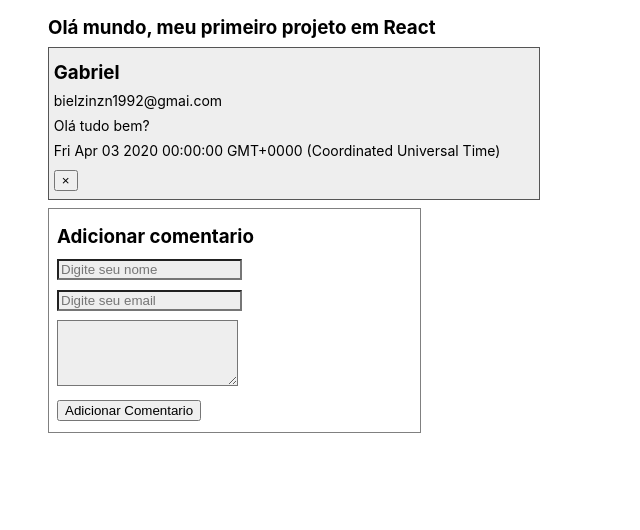
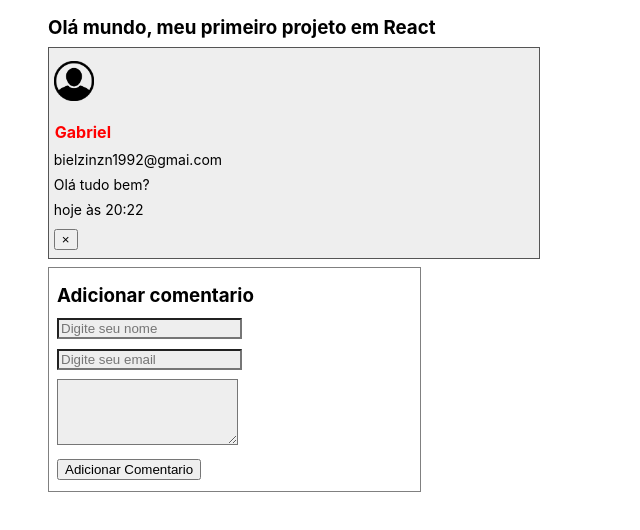
Before and after one commit to gabrielp1999/react-basico-ao-avancado, a React (Create React App) app in the folder secao-4/react-basico/: page / in a window 1280 px wide. Shown: the top 530 px of the page, without its empty margins (0-640 px from the left). Built offline with nearby package versions, Linux system fonts and the light colour scheme.

Commit message:
Instalando pacotes

```diff
--- a/secao-4/react-basico/package.json
+++ b/secao-4/react-basico/package.json
@@ -6,6 +6,7 @@
     "@testing-library/jest-dom": "^5.16.2",
     "@testing-library/react": "^12.1.3",
     "@testing-library/user-event": "^13.5.0",
+    "date-fns": "^2.28.0",
     "react": "^17.0.2",
     "react-dom": "^17.0.2",
     "react-scripts": "5.0.0",
--- a/secao-4/react-basico/src/App.js
+++ b/secao-4/react-basico/src/App.js
@@ -11,7 +11,7 @@ class App extends Component{
       {
         nome: 'Gabriel',
         email: 'bielzinzn1992@gmai.com',
-        data: new Date(2020,3,3),
+        data: new Date(),
         mensagem: "Olá tudo bem?"
       },
     ],
--- a/secao-4/react-basico/src/components/Comentario.css
+++ b/secao-4/react-basico/src/components/Comentario.css
@@ -27,3 +27,8 @@ form {
   text-align: left;
   border: 1px solid gray;
 }
+
+.imagem {
+  height: 40px;
+  width: 40px;
+}
--- a/secao-4/react-basico/src/components/Comentario.js
+++ b/secao-4/react-basico/src/components/Comentario.js
@@ -1,14 +1,27 @@
 import React from 'react';
+import { formatRelative } from 'date-fns';
+import { ptBR } from 'date-fns/locale';
+
 import './Comentario.css'
+import imagemUsuario from'./user.png';
 
-const Comentario = props => (
-  <div className='Comentario'>
-    <h3>{props.nome}</h3>
+const Comentario = props => {
+  const estilo = {
+    color: 'red',
+    padding:'1px',
+    fontSize:'16px'
+  }
+
+  return(
+    <div className='Comentario'>
+    <img className='imagem' src={imagemUsuario}/>
+
+    <h3 style={estilo}>{props.nome}</h3>
     <p className='font'>{props.email}</p>
     <p className='font'>{props.children}</p>
-    <p className='font'>{props.data.toString()}</p>
+    <p className='font'>{formatRelative(props.data, new Date(), { locale:ptBR })}</p>
     <button onClick={props.onRemove}>&times;</button>
   </div>
-  );
+  )};
 
 export default Comentario;
```
Also changed, not shown: secao-4/react-basico/src/components/user.png (added), 1 other file (tests, documents, lock files or other folders).
